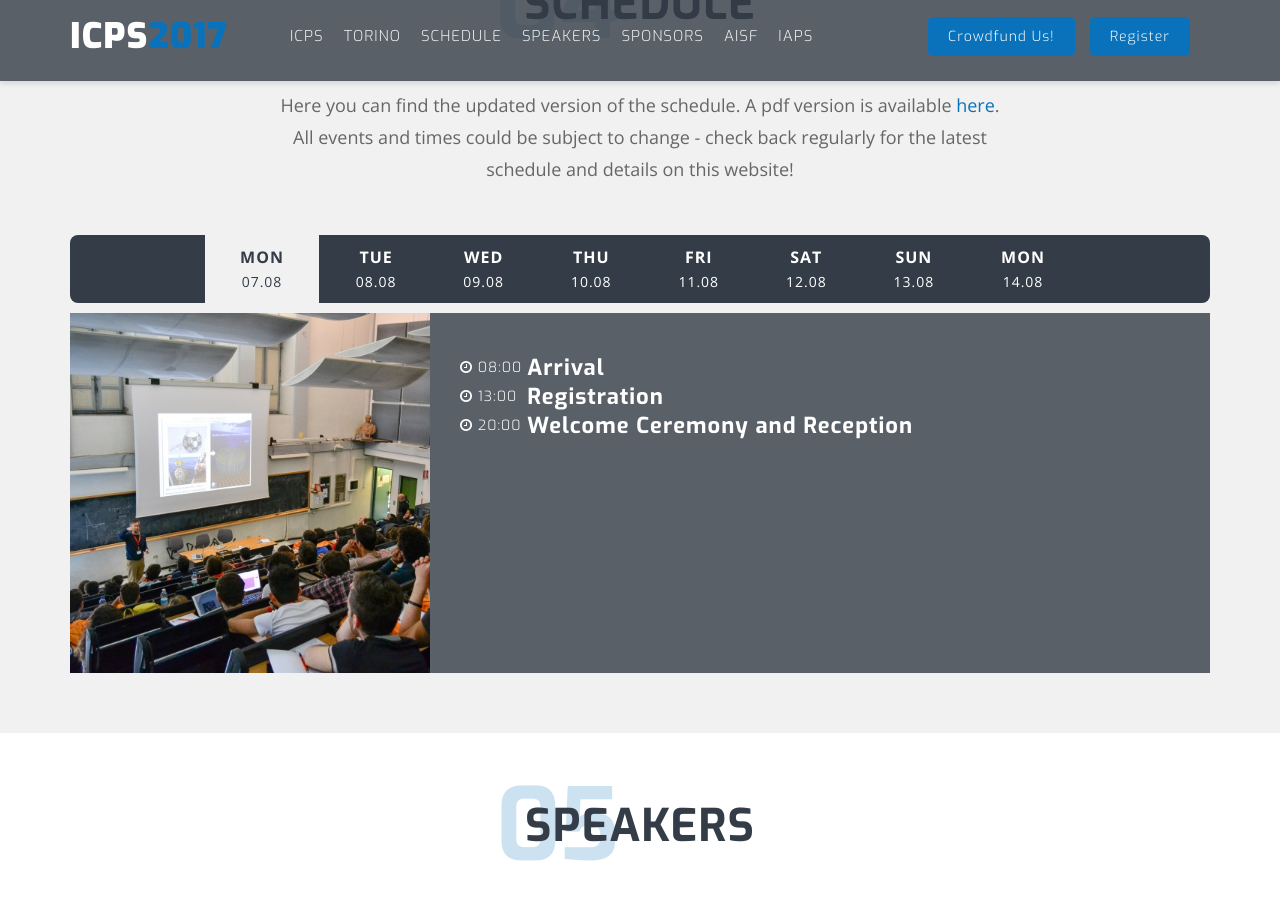
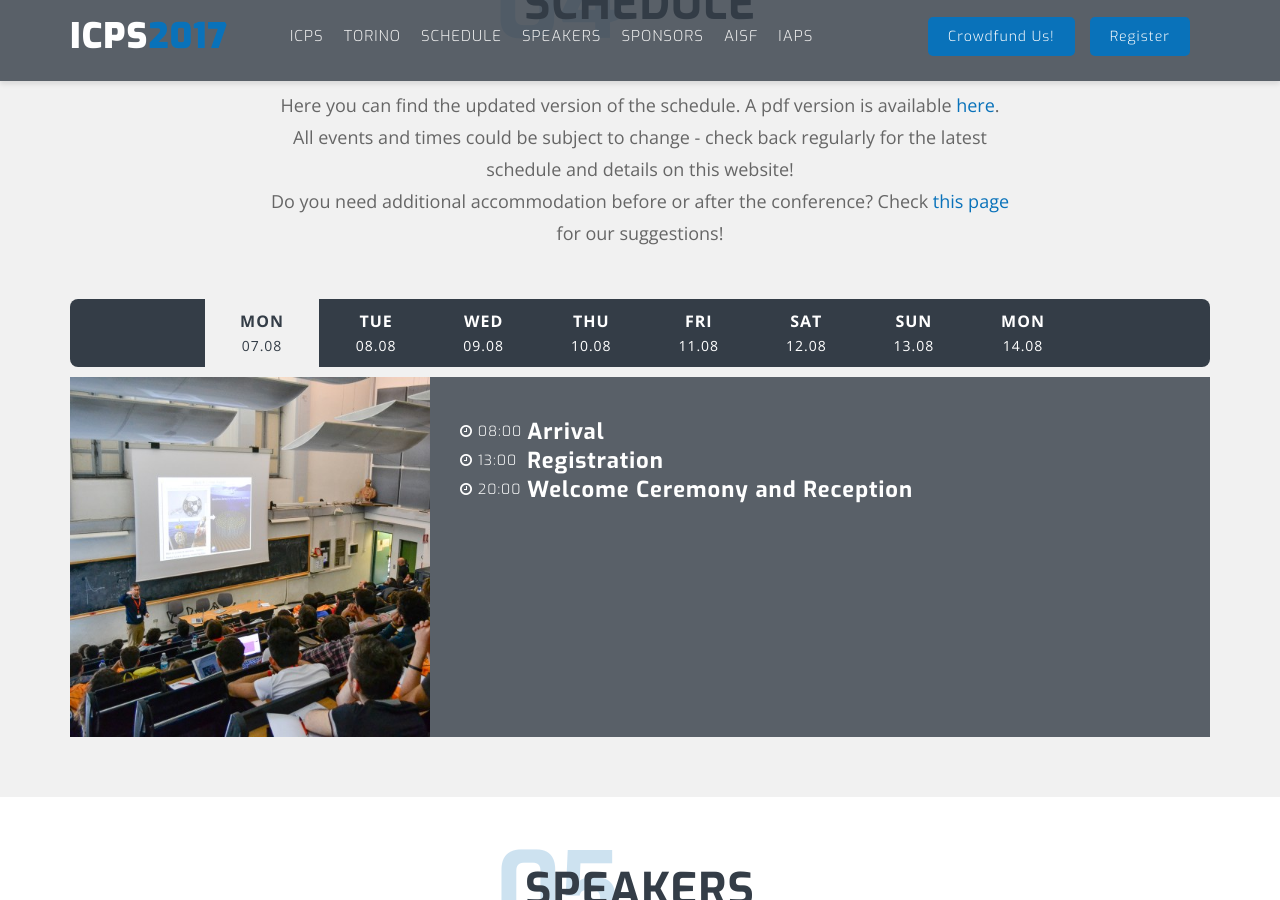
Before and after one commit to ICPS2017/ICPS2017.github.io, a Jekyll site: the page built from index.html, in a window 1280 px wide and 900 px high, scrolled down 3686 px. Built offline with Jekyll 4.4.1, drawn with Linux system fonts in a browser that asks for light colours; nearby versions of some CDN libraries.

Commit message:
add link additional-accommodation to homepage

```diff
--- a/_includes/4_schedule.html
+++ b/_includes/4_schedule.html
@@ -15,7 +15,7 @@
                 <span class="title">Schedule</span>
               </h2>
               <p class="heading-text-p wow fadeInUp" data-wow-delay=".2s">
-		Here you can find the updated version of the schedule. A pdf version is available <a href="/files/ICPS2017_timetable.pdf">here</a>. All events and times could be subject to change - check back regularly for the latest schedule and details on this website!</p>
+		Here you can find the updated version of the schedule. A pdf version is available <a href="/files/ICPS2017_timetable.pdf">here</a>. All events and times could be subject to change - check back regularly for the latest schedule and details on this website!</p><p>Do you need additional accommodation before or after the conference? Check <a href="./additional-accommodation">this page</a> for our suggestions!<p>
             </div>
           </div> <!--//main COL-->
         </div> <!--//main row-->
```
